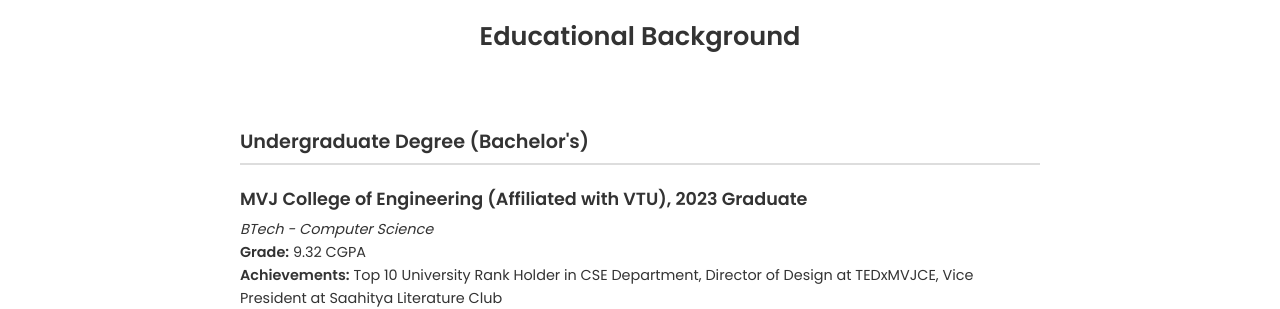
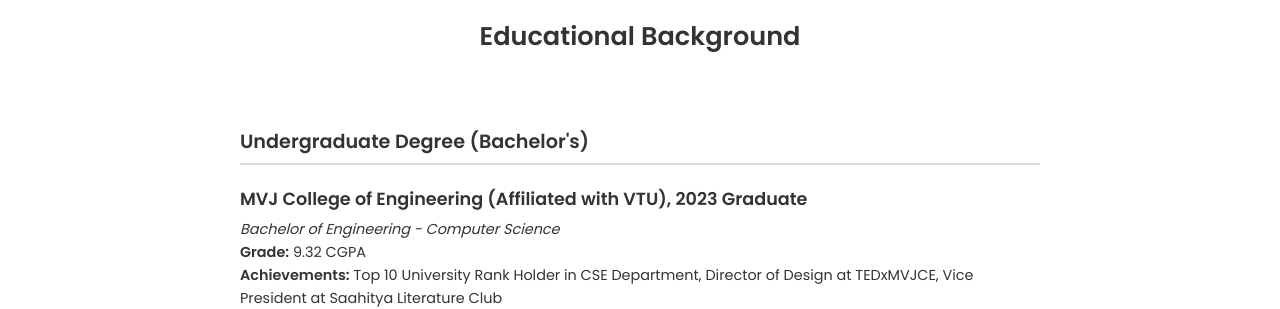
Before and after one commit to MuzzammilShah/muhammedshah.com, a plain HTML site: page education/index.html in a window 1280 px wide. Shown: the part 64-373 px from the top of the page. Drawn offline with Linux system fonts and the light colour scheme.

Commit message:
Education update

```diff
--- a/education/index.html
+++ b/education/index.html
@@ -85,7 +85,7 @@
           <section id="education-3" class="searchable-section" data-name="Bachelor's Degree">
             <div class="education-item">
               <h3>MVJ College of Engineering (Affiliated with VTU), 2023 Graduate</h3>
-              <p><em>BTech - Computer Science</em></p>
+              <p><em>Bachelor of Engineering - Computer Science</em></p>
               <p><strong>Grade:</strong> 9.32 CGPA</p>
               <p><strong>Achievements:</strong> Top 10 University Rank Holder in CSE Department, Director of Design at TEDxMVJCE, Vice President at Saahitya Literature Club</p>
               <a href="https://drive.google.com/drive/folders/1pTeafL2jlx_-gGdC7k-e7ggpXQTd30oA?usp=sharing" target="_blank" class="button">
```
Also changed, not shown: index.html (+1 -1 lines).
